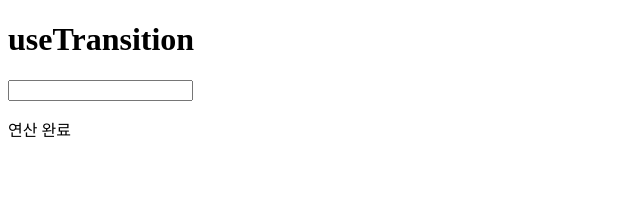
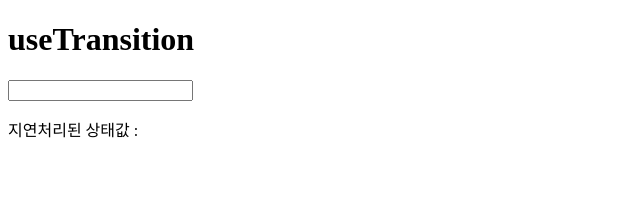
Before and after one commit to minechoo/react19_advance, a React (Vite) app: page / in a window 1280 px wide. Shown: the top 207 px of the page, without its empty margins (0-640 px from the left). Built offline with nearby package versions, Linux system fonts and the light colour scheme.

Commit message:
useDeferredValue의 기념 및 사용법

```diff
--- a/src/App.jsx
+++ b/src/App.jsx
@@ -1,51 +1,32 @@
-import { useState, useTransition } from 'react';
+import { useDeferredValue } from 'react';
+import { useState } from 'react';
 
 export default function App() {
 	const [InputValue, setInputValue] = useState('');
-	const [MovieData, setMovieData] = useState([]);
-
-	const [isPending, startTransition] = useTransition();
+	//useDeferredValue를 통해서 특정 상태값을 지연시켜서 새로운 상태값 생성
+	const deferredValue = useDeferredValue(InputValue);
+	//새로운 상태값을 활용해서 1만번 반복도는 무거운 로직을 일부러 실행
+	//이때 deferredValue로 상태값 반영자체가 지연되기 때문에 InputValue상태값이 바뀔때마다 해당 repeat함수가 바로바로 실행되는 것이아닌
+	//일정한 지연텀을 두면서 호출되므로 resultValue에 대한 재랜더링 처리는 줄어듬 (리액트의 렌더링 소비비용 감소)
+	const resultValue = deferredValue.repeat(10000);
 
 	const handleChange = (e) => {
 		setInputValue(e.target.value);
-
-		// 우선순위를 낮춰야 되는 상태 변경로직 자체를 startTransition에 콜백함수 형태로 전달
-		// 해당 콜백 안쪽에 있는 상태 업데이트 로직은 우선순위가 낮게 설정됨
-		// 화면에 긴급하게 반영해야되는 상태 변경에 영향을 미치지 않음
-		startTransition(() => {
-			const newData = [];
-			for (let i = 0; i < 3000000; i++) {
-				newData.push(i);
-			}
-
-			setMovieData(newData);
-		});
 	};
 
 	return (
 		<>
 			<h1>useTransition</h1>
-
 			<input type='text' value={InputValue} onChange={handleChange} />
-			<p>{isPending ? '연산 처리중...' : '연산 완료'}</p>
+			<p>지연처리된 상태값 : {resultValue}</p>
 		</>
 	);
 }
 
 /*
-  useTransition
-  - 리액트 컴포넌트에 state값의 변경처리의 우선순위를 차등해서 긴급한 상태변경과, 덜 긴급한 상태변경사항을 관리하는 훅
-  - useTransition으로 상태 업데이트의 순서의 우선 순위를 차등 적용해야 되는 사례
-  - 폼요소에 입력값을 바탕으로 실시간으로 서버 데이터 호출 및 렌더링 해야될때
-
-  - 작업순서1-인풋에 검색어 입력 -> 인풋요소에 입력하고 있는 검색내용이 출력됨
-  - 작업순서2-인풋에 반영되고 있는 상태값에 따라 서버 데이터 fetching이나 기타 무거운 로직 수행
-  - 작업순서3로직수행이 완료되면 완료된 데이터를 다시 새로운 상태에 담아서 화면에 출력
-
-  위와 같은 순서의 작업을 할때 상태값이 2개 필요 (input출력용 상태값, 수행완료된 서버데이터를 화면에 출력용 상태값)
-  -input용 상태값은 로직처리가 무겁지 않고 화면에 바로바로 반영해야 되는 데이터 (Urgent Update) 긴급 변경필요 데이터
-  -서버 데이터 출력용 상태값은 로직처리가 무겁과 화면에 바로바로 출력할 필요가 없는 데이터 (Not Urgent Update) 비긴급 변경필요 데이터
-
-  [강제로우선순위를 낮추 상태값의 변경완료유무, 특정 상태값의 우선순위를 낮추는 함수] = useTransition
-  const [isPending, startTransition] = = useTransition()
+  useDeferredValue
+  - useTransition처럼 실제 상태값의 우선순위를 연산을 지연시키는 것이 아닌 특정 상태값의 사용을 지연시킴
+  - 물리적인 상태값 연산의 지연이 아닌 그냥 상태값 활용을 지연시키는 이유 -> 불필요한 렌더링 횟수 줄이기 위함
+  - useTransition이 복수개의 상태값중에서 특정 상태값의 연산자체를 지연시키는 만면
+  - useDefferedValue는 그냥 하나의 값의 사용자체를 지연시킴
 */
```
